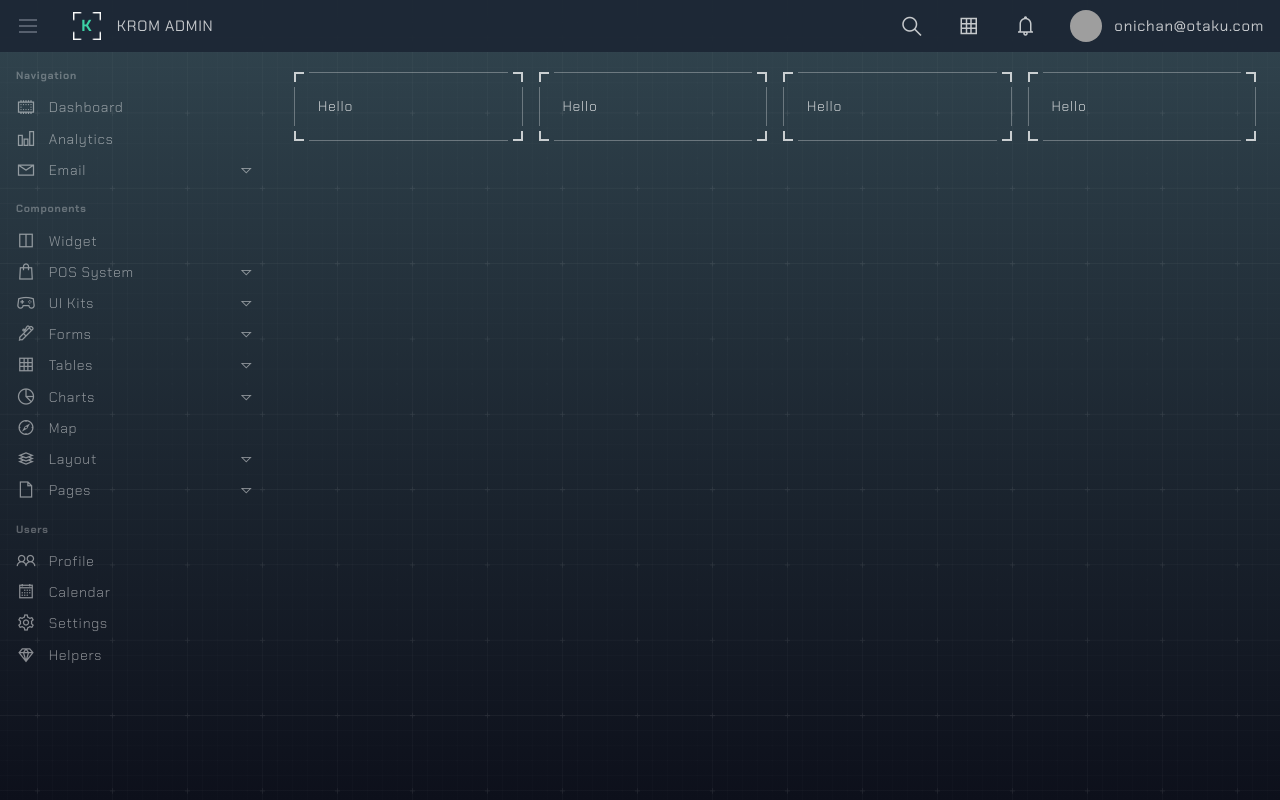
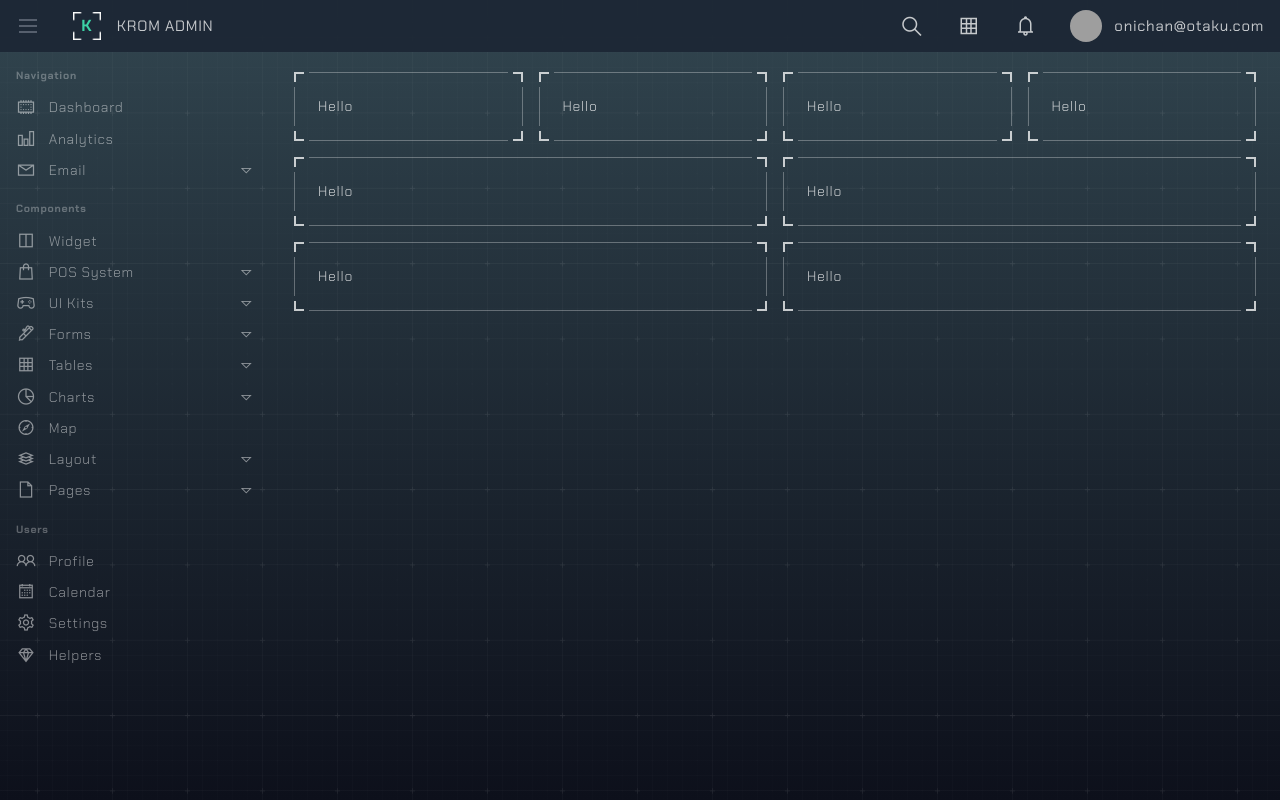
Before and after one commit to kromate/vue3-vite-tailwind-dashboard, a Vue app: page / in a window 1280 px wide. Built offline with nearby package versions, Linux system fonts and the light colour scheme; grey boxes are pictures that could not be loaded.

Commit message:
style: update

```diff
--- a/src/assets/style/tailwind.css
+++ b/src/assets/style/tailwind.css
@@ -42,4 +42,7 @@
     .cols-4 {
         @apply w-full sm:w-1/2 md:w-1/2 xl:w-1/4 p-2;
     }
+    .cols-2 {
+        @apply w-full xl:w-1/2 p-2;
+    }
 }
--- a/src/views/index.vue
+++ b/src/views/index.vue
@@ -13,6 +13,20 @@
       <div class="h-full cols-4">
         <Card>Hello</Card>
       </div>
+
+      <div class="h-full cols-2">
+        <Card>Hello</Card>
+      </div>
+      <div class="h-full cols-2">
+        <Card>Hello</Card>
+      </div>
+
+      <div class="h-full cols-2">
+        <Card>Hello</Card>
+      </div>
+      <div class="h-full cols-2">
+        <Card>Hello</Card>
+      </div>
     </div>
   </DefaultLayout>
 </template>
```
